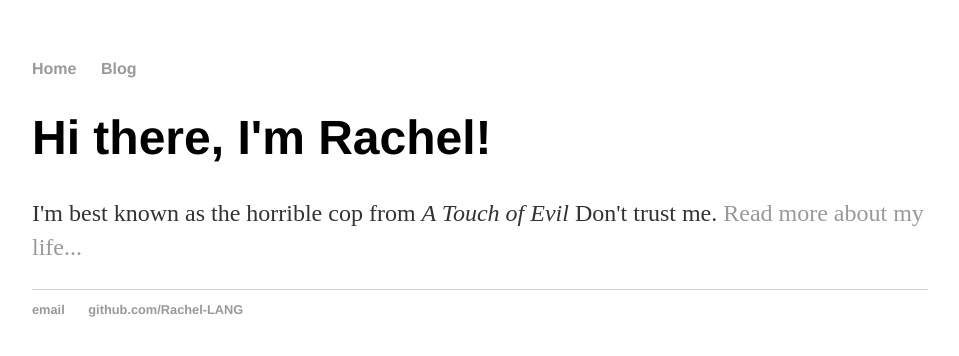
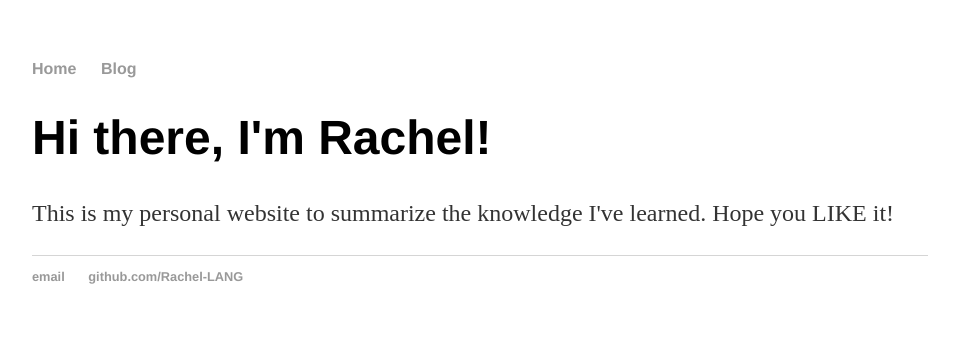
Before and after one commit to Rachel-LANG/Rachel-LANG.github.io, a Jekyll site: the page built from index.html, in a window 1280 px wide. Shown: the top 356 px of the page, without its empty margins (160-1119 px from the left). Built offline with Jekyll 4.4.1, drawn with Linux system fonts in a browser that asks for light colours.

Commit message:
Update index.html

```diff
--- a/index.html
+++ b/index.html
@@ -4,5 +4,5 @@ title: Rachel LANG
 ---
 <div class="blurb">
 	<h1>Hi there, I'm Rachel!</h1>
-	<p>I'm best known as the horrible cop from <em>A Touch of Evil</em> Don't trust me. <a href="/about">Read more about my life...</a></p>
+	<p>This is my personal website to summarize the knowledge I've learned. Hope you LIKE it!</p>
 </div><!-- /.blurb -->
```
